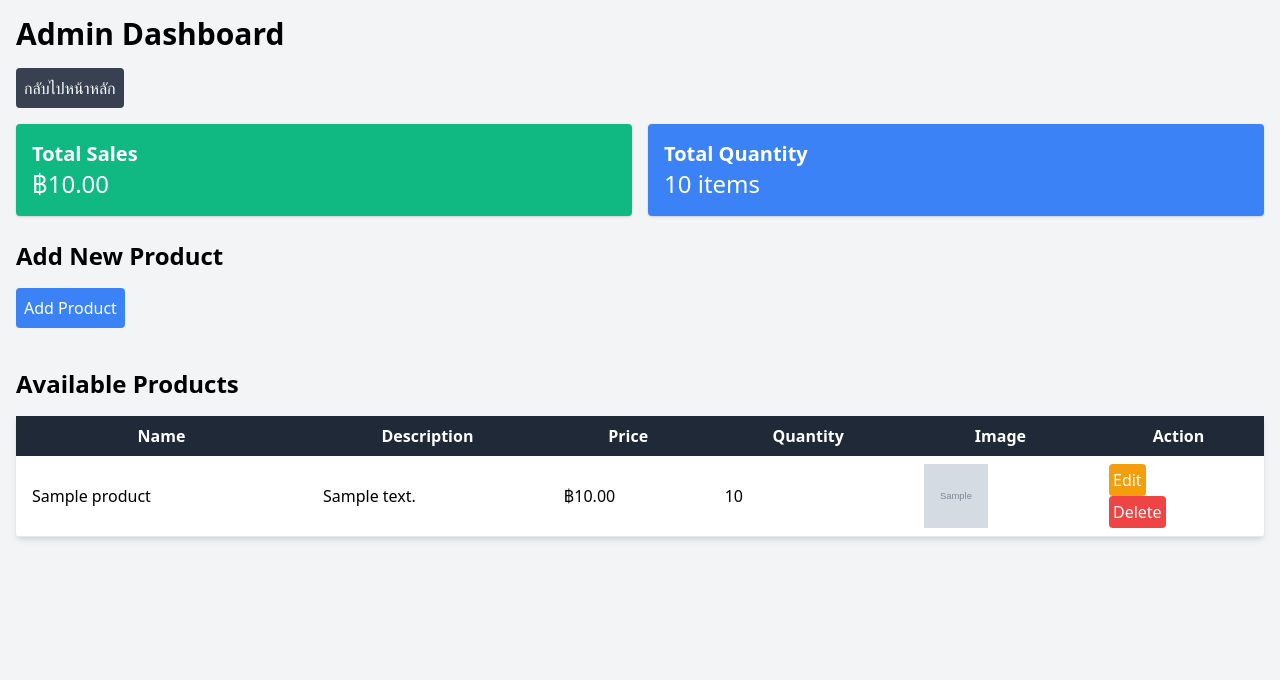
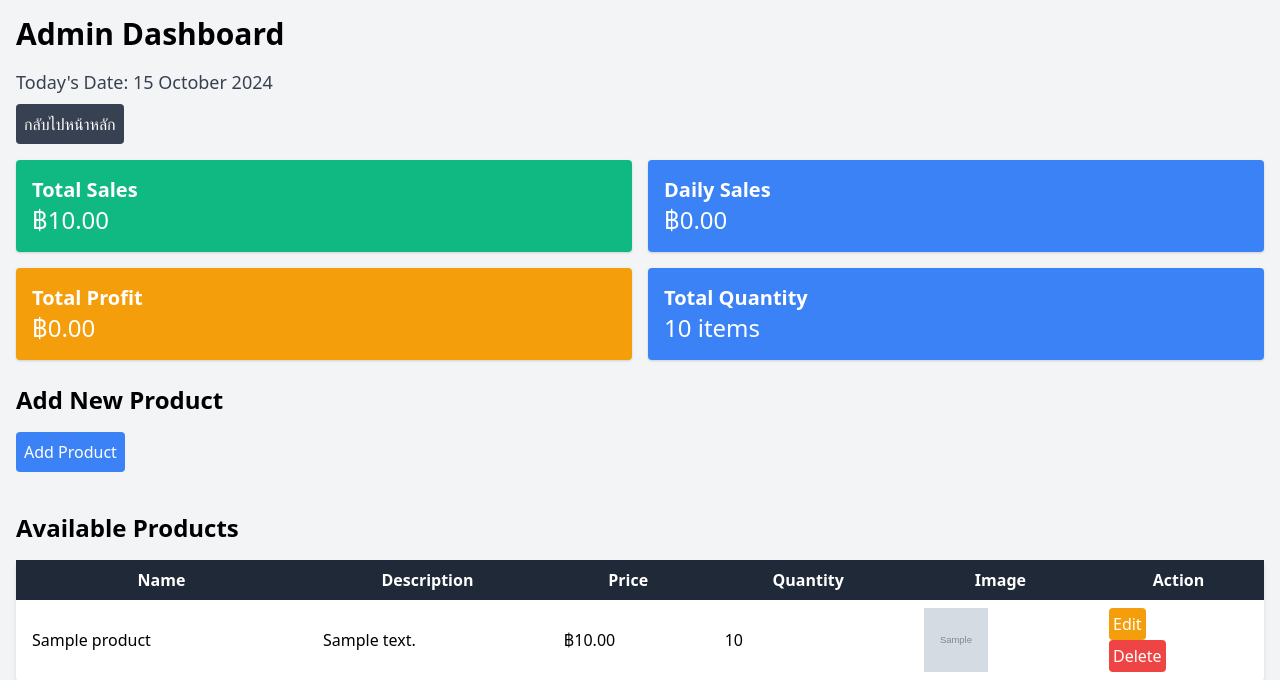
Before and after one commit to bosingyim/pos_shop, a PHP site: page /dashboard.php in a window 1280 px wide. Shown: the top 680 px of the page. Run offline with PHP 8.4, Linux system fonts and the light colour scheme; the visitor is signed in with stand-in values (Sample User, id 1); tables that the repository leaves empty or names only in its code hold one stand-in row (values such as "Sample post"); grey boxes marked "Sample" are stand-in pictures.

Commit message:
update13

```diff
--- a/checkout.php
+++ b/checkout.php
@@ -1,4 +1,3 @@
-<!-- checkout.php -->
 <?php session_start(); ?>
 
 <!DOCTYPE html>
--- a/dashboard.php
+++ b/dashboard.php
@@ -8,18 +8,38 @@ if (!isset($_SESSION['username'])) {
     exit();
 }
 
-// สถิติยอดขาย
-$stmt = $conn->prepare("SELECT SUM(price) AS total_sales FROM products");
+// ดึงวันปัจจุบัน
+$current_date = date("Y-m-d");
+
+// สถิติยอดขายทั้งหมด (Total Sales)
+$stmt = $conn->prepare("SELECT SUM(total_amount) AS total_sales FROM sales");
 $stmt->execute();
 $sales = $stmt->fetch(PDO::FETCH_ASSOC)['total_sales'] ?? 0;
 
-// ดึงข้อมูลสินค้าที่มีขาย
+// ยอดขายต่อวัน (Daily Sales)
+$stmt = $conn->prepare("SELECT SUM(total_amount) AS daily_sales FROM sales WHERE DATE(sale_date) = ?");
+$stmt->execute([$current_date]);
+$daily_sales = $stmt->fetch(PDO::FETCH_ASSOC)['daily_sales'] ?? 0;
+
+// คำนวณยอดกำไรทั้งหมด (Total Profit)
+$stmt = $conn->prepare("SELECT SUM((price - cost) * quantity_sold) AS total_profit FROM products");
+$stmt->execute();
+$profit = $stmt->fetch(PDO::FETCH_ASSOC)['total_profit'] ?? 0;
+
+// คำนวณยอดรวมของสินค้า (Total Quantity)
+$stmt = $conn->prepare("SELECT SUM(quantity) AS total_quantity FROM products");
+$stmt->execute();
+$total_quantity = $stmt->fetch(PDO::FETCH_ASSOC)['total_quantity'] ?? 0;
+
+// สินค้ายอดฮิต (Best-Selling Product)
+$stmt = $conn->prepare("SELECT name, MAX(quantity_sold) AS max_sold FROM products");
+$stmt->execute();
+$best_selling_product = $stmt->fetch(PDO::FETCH_ASSOC);
+
+// ดึงข้อมูลสินค้าทั้งหมด
 $stmt = $conn->prepare("SELECT * FROM products");
 $stmt->execute();
 $products = $stmt->fetchAll(PDO::FETCH_ASSOC);
-
-// คำนวณสินค้าคงเหลือ
-$total_quantity = array_sum(array_column($products, 'quantity'));
 ?>
 
 <!DOCTYPE html>
@@ -39,20 +59,33 @@ $total_quantity = array_sum(array_column($products, 'quantity'));
     <div class="container mx-auto p-4">
         <h1 class="text-3xl font-bold mb-4">Admin Dashboard</h1>
 
+        <!-- แสดงวันปัจจุบัน -->
+        <p class="text-lg text-gray-700 mb-2">Today's Date: <?php echo date("d F Y"); ?></p>
+
         <!-- ปุ่มกลับไปหน้าหลัก -->
         <a href="index.php" class="inline-block mb-4 bg-gray-700 text-white p-2 rounded">กลับไปหน้าหลัก</a>
 
-        <!-- การ์ดแสดงยอดขายและสินค้าคงเหลือ -->
+        <!-- การ์ดแสดงยอดขาย รายวัน กำไร และสินค้าคงเหลือ -->
         <div class="grid grid-cols-2 gap-4 mb-6">
             <div class="bg-green-500 text-white p-4 rounded shadow">
                 <h2 class="text-xl font-bold">Total Sales</h2>
                 <p class="text-2xl">฿<?php echo number_format($sales, 2); ?></p>
             </div>
             <div class="bg-blue-500 text-white p-4 rounded shadow">
+                <h2 class="text-xl font-bold">Daily Sales</h2>
+                <p class="text-2xl">฿<?php echo number_format($daily_sales, 2); ?></p>
+            </div>
+            <div class="bg-yellow-500 text-white p-4 rounded shadow">
+                <h2 class="text-xl font-bold">Total Profit</h2>
+                <p class="text-2xl">฿<?php echo number_format($profit, 2); ?></p>
+            </div>
+            <div class="bg-blue-500 text-white p-4 rounded shadow">
                 <h2 class="text-xl font-bold">Total Quantity</h2>
                 <p class="text-2xl"><?php echo htmlspecialchars($total_quantity); ?> items</p>
             </div>
         </div>
+
+
 
         <h2 class="text-2xl font-bold mt-6 mb-4">Add New Product</h2>
         <button onclick="toggleForm()" class="bg-blue-500 text-white p-2 rounded mb-4">Add Product</button>
@@ -86,7 +119,9 @@ $total_quantity = array_sum(array_column($products, 'quantity'));
                     <td class="py-2 px-4"><?php echo htmlspecialchars($product['description']); ?></td>
                     <td class="py-2 px-4">฿<?php echo number_format($product['price'], 2); ?></td>
                     <td class="py-2 px-4"><?php echo htmlspecialchars($product['quantity']); ?></td>
-                    <td class="py-2 px-4"><img src="<?php echo htmlspecialchars($product['image']); ?>" alt="<?php echo htmlspecialchars($product['name']); ?>" class="w-16 h-16 object-cover"></td>
+                    <td class="py-2 px-4">
+                        <img src="<?php echo htmlspecialchars($product['image']); ?>" alt="<?php echo htmlspecialchars($product['name']); ?>" class="w-16 h-16 object-cover">
+                    </td>
                     <td class="py-2 px-4">
                         <form action="edit_product.php" method="GET">
                             <input type="hidden" name="product_id" value="<?php echo $product['id']; ?>">
```
Also changed, not shown: fetch_sales_data.php (added, +22 -0 lines), payment.php (+32 -29 lines).
